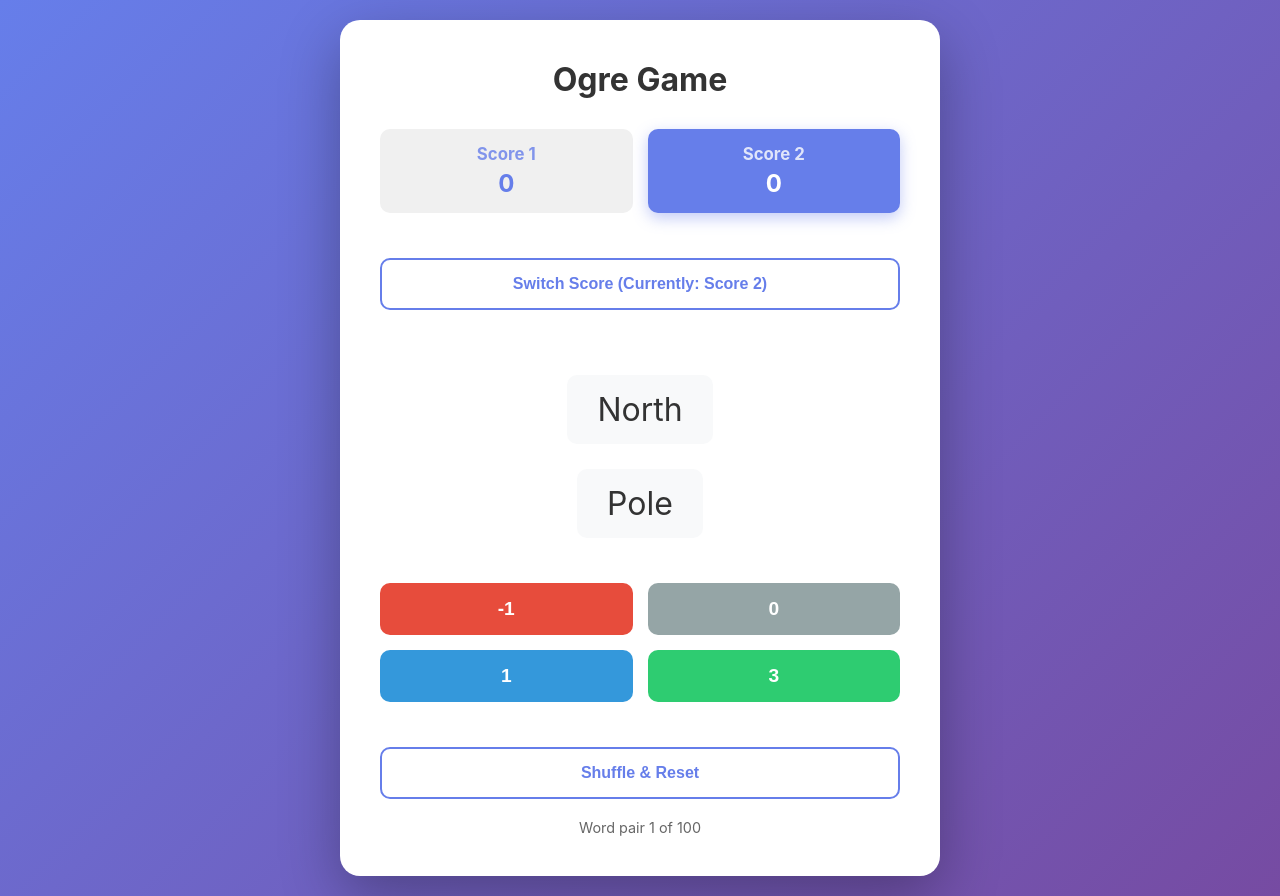
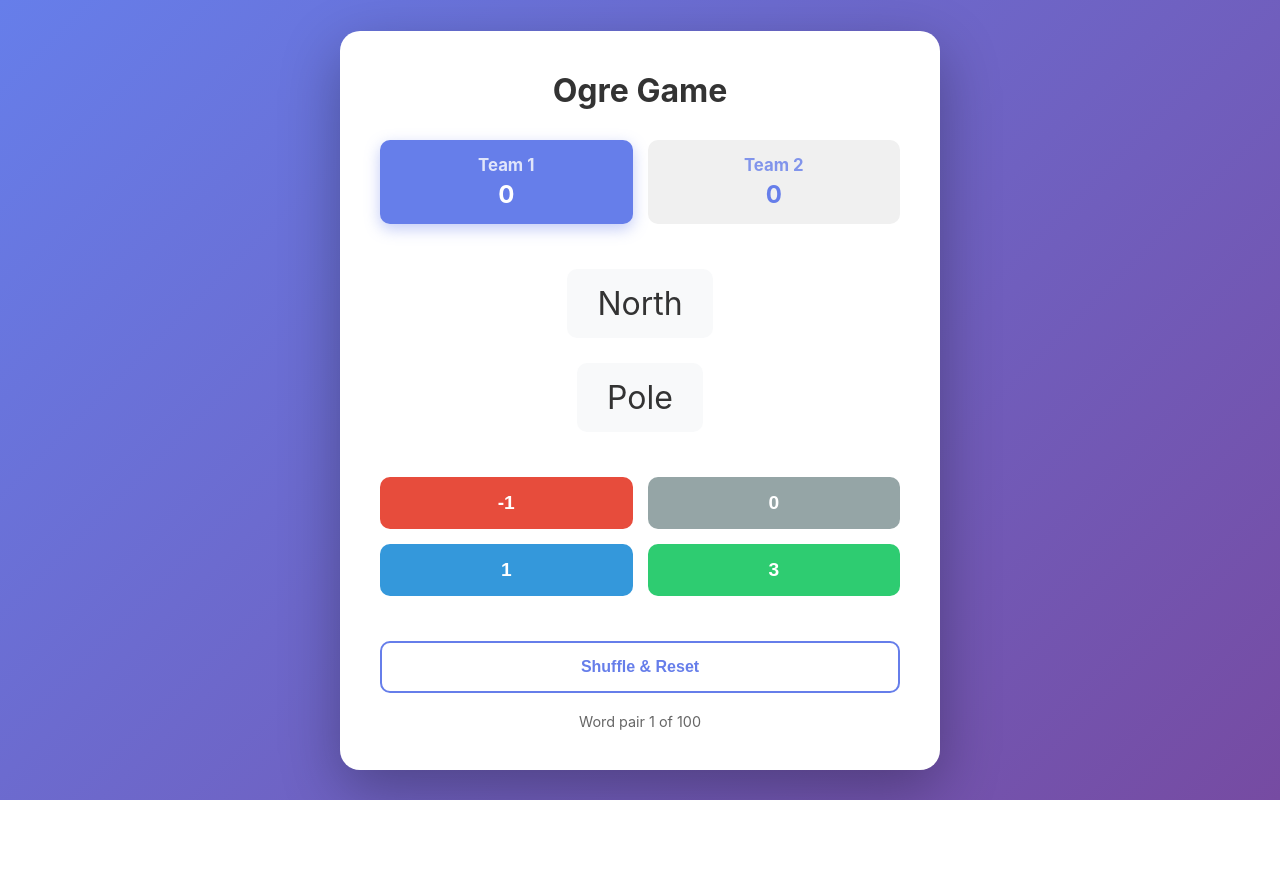
Before and after one commit to mukk88/ogre, a plain HTML site: page index.html in a window 1280 px wide. After the commit the page ends 800 px from the top, so only its background shows below. Drawn offline with Linux system fonts and the light colour scheme.

Commit message:
updatges

```diff
--- a/index.html
+++ b/index.html
@@ -55,6 +55,12 @@
         border-radius: 10px;
         flex: 1;
         transition: all 0.3s ease;
+        cursor: pointer;
+      }
+
+      .score-display:hover {
+        transform: translateY(-2px);
+        box-shadow: 0 5px 15px rgba(0, 0, 0, 0.2);
       }
 
       .score-display.active {
@@ -186,22 +192,23 @@
       <div id="game-screen">
         <h1>Ogre Game</h1>
         <div class="scores-container">
-          <div class="score-display" id="score1-display">
-            <div class="score-label">Score 1</div>
+          <div
+            class="score-display"
+            id="score1-display"
+            onclick="setActiveScore(1)"
+          >
+            <div class="score-label">Team 1</div>
             <span id="score1">0</span>
           </div>
-          <div class="score-display active" id="score2-display">
-            <div class="score-label">Score 2</div>
+          <div
+            class="score-display active"
+            id="score2-display"
+            onclick="setActiveScore(2)"
+          >
+            <div class="score-label">Team 2</div>
             <span id="score2">0</span>
           </div>
         </div>
-        <button
-          class="control-button"
-          onclick="switchScore()"
-          style="margin-bottom: 20px"
-        >
-          Switch Score (Currently: <span id="active-score-label">Score 2</span>)
-        </button>
         <div class="word-pair" id="word-pair">
           <span class="word" id="word1"></span>
           <span class="word" id="word2"></span>
@@ -353,7 +360,7 @@
       let currentIndex = 0;
       let score1 = 0;
       let score2 = 0;
-      let activeScore = 2; // 1 or 2
+      let activeScore = 1; // 1 or 2
 
       function updateDisplay() {
         const gameScreen = document.getElementById('game-screen');
@@ -366,16 +373,13 @@
         // Update active score indicator
         const score1Display = document.getElementById('score1-display');
         const score2Display = document.getElementById('score2-display');
-        const activeScoreLabel = document.getElementById('active-score-label');
 
         if (activeScore === 1) {
           score1Display.classList.add('active');
           score2Display.classList.remove('active');
-          activeScoreLabel.textContent = 'Score 1';
         } else {
           score1Display.classList.remove('active');
           score2Display.classList.add('active');
-          activeScoreLabel.textContent = 'Score 2';
         }
 
         if (currentIndex >= wordPairs.length) {
@@ -400,8 +404,8 @@
         }
       }
 
-      function switchScore() {
-        activeScore = activeScore === 1 ? 2 : 1;
+      function setActiveScore(scoreNum) {
+        activeScore = scoreNum;
         updateDisplay();
       }
 
```
